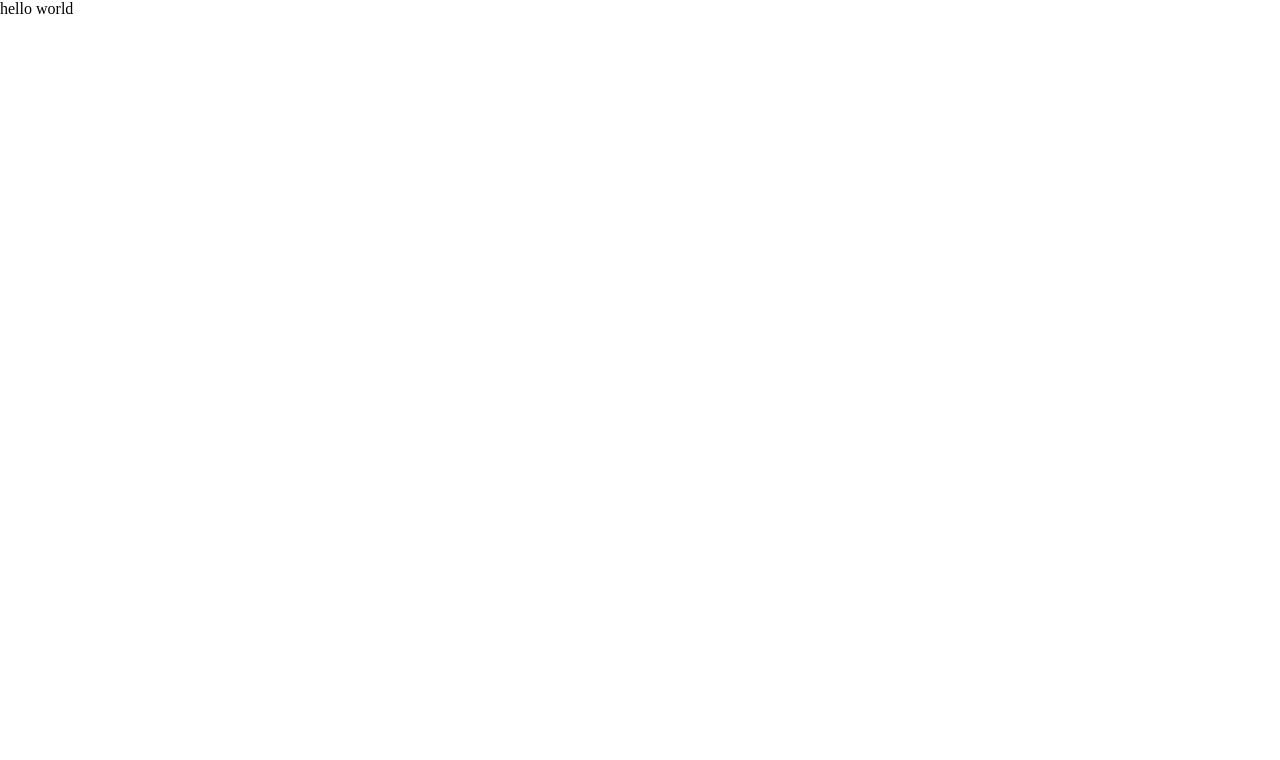
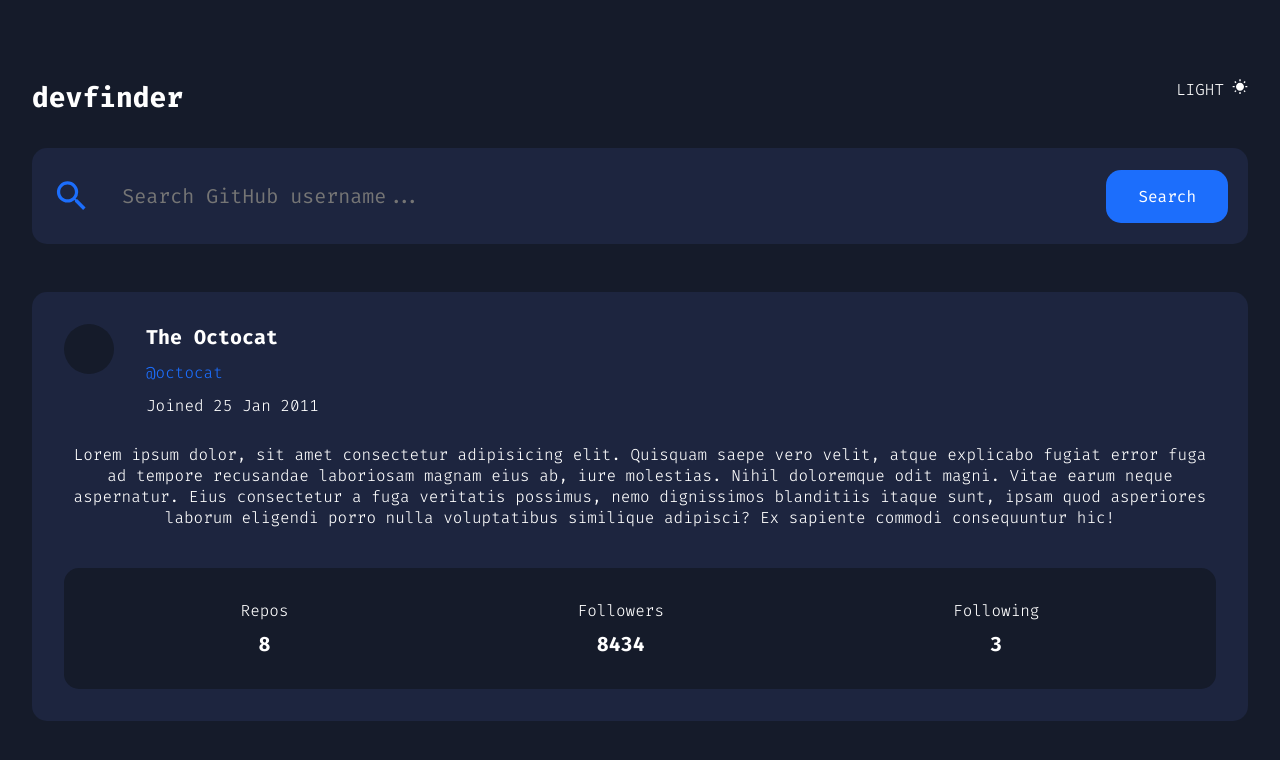
Before and after one commit to nonsoo/devfinder--app, a React (Create React App) app: page / in a window 1280 px wide. Shown: the top 760 px of the page. Built offline with nearby package versions, Linux system fonts and the light colour scheme.

Commit message:
adds profile layout

```diff
--- a/package.json
+++ b/package.json
@@ -13,6 +13,7 @@
     "axios": "^0.26.0",
     "react": "^17.0.2",
     "react-dom": "^17.0.2",
+    "react-icons": "^4.3.1",
     "react-scripts": "5.0.0",
     "typescript": "^4.5.5",
     "web-vitals": "^2.1.4"
--- a/src/App.tsx
+++ b/src/App.tsx
@@ -1,11 +1,34 @@
 import { FC } from "react";
 
+import { MdSearch, MdWbSunny } from "react-icons/md";
 import "./css/layout.css";
+
+import Profile from "./Components/Profile";
 
 const App: FC = () => {
   return (
     <div className="App">
-      <p className="test">hello world</p>
+      <div className="Wrapper">
+        <section className="Title">
+          <p className="Title__Name">devfinder</p>
+          <p className="Title__Toggle">
+            Light
+            <span>
+              <MdWbSunny />
+            </span>
+          </p>
+        </section>
+        <section className="searchBar">
+          <MdSearch className="searchBar__Icon" />
+          <input
+            type="text"
+            className="searchBar__Field"
+            placeholder="Search GitHub username..."
+          />
+          <button className="SearchBar__btn">Search</button>
+        </section>
+        <Profile />
+      </div>
     </div>
   );
 };
--- /dev/null
+++ b/src/Components/Profile.tsx
@@ -0,0 +1,42 @@
+import { FC } from "react";
+
+const Profile: FC = () => {
+  return (
+    <section className="Profile">
+      <div className="ProfileHeader">
+        <div className="Profile__Img"></div>
+        <div className="ProfileHeader__Text">
+          <p className="Profile__Name">The Octocat</p>
+          <p className="Profile__Acct">@octocat</p>
+          <span className="Profile__JoinDate">Joined 25 Jan 2011</span>
+        </div>
+      </div>
+      <p className="Profile__Descri">
+        Lorem ipsum dolor, sit amet consectetur adipisicing elit. Quisquam saepe
+        vero velit, atque explicabo fugiat error fuga ad tempore recusandae
+        laboriosam magnam eius ab, iure molestias. Nihil doloremque odit magni.
+        Vitae earum neque aspernatur. Eius consectetur a fuga veritatis
+        possimus, nemo dignissimos blanditiis itaque sunt, ipsam quod asperiores
+        laborum eligendi porro nulla voluptatibus similique adipisci? Ex
+        sapiente commodi consequuntur hic!
+      </p>
+
+      <div className="Profile__Stats">
+        <div className="Profile__StatsCon">
+          <p className="Profile__StatsTitle">Repos</p>
+          <p className="Profile__StatsStat">8</p>
+        </div>
+        <div className="Profile__StatsCon">
+          <p className="Profile__StatsTitle">Followers</p>
+          <p className="Profile__StatsStat">8434</p>
+        </div>
+        <div className="Profile__StatsCon">
+          <p className="Profile__StatsTitle">Following</p>
+          <p className="Profile__StatsStat">3</p>
+        </div>
+      </div>
+    </section>
+  );
+};
+
+export default Profile;
--- a/src/css/layout.css
+++ b/src/css/layout.css
@@ -29,4 +29,162 @@
   --col-accent-prmy: #1c6efc;
 
   --col-text-prmy: #ffffff;
+
+  /* Border Radius */
+  --borderRadius-prmy: 15px;
 }
+
+.App {
+  background-color: var(--col-background-prmy);
+  display: flex;
+  justify-content: center;
+  align-items: center;
+
+  min-height: 100vh;
+
+  font-size: var(--fs-prmy);
+  font-family: var(--ff-prmy);
+  font-weight: var(--fw-prmy);
+  color: var(--col-text-prmy);
+  padding: 2rem;
+}
+
+.Wrapper {
+  max-width: 1440px;
+  width: 100%;
+}
+
+.Title {
+  display: flex;
+  justify-content: space-between;
+}
+
+.Title__Name {
+  font-weight: var(--fw-tri);
+  font-size: var(--fs-tri);
+}
+
+.Title__Toggle {
+  text-transform: uppercase;
+}
+
+.Title__Toggle span {
+  display: inline-block;
+  margin-left: 0.5em;
+
+  font-size: 1rem;
+}
+
+.searchBar {
+  padding: 1.25em;
+  margin-top: 2em;
+
+  display: flex;
+  justify-content: space-between;
+  align-items: center;
+  gap: 1em;
+
+  background-color: var(--col-background-sec);
+
+  border-radius: var(--borderRadius-prmy);
+}
+
+.searchBar__Icon {
+  color: var(--col-accent-prmy);
+  font-size: 2.5em;
+}
+
+.searchBar__Field {
+  width: 85%;
+
+  border: none;
+  background-color: var(--col-background-sec);
+  color: var(--col-text-prmy);
+
+  font-size: var(--fs-sec);
+  font-weight: var(--fw-sec);
+  font-family: var(--ff-prmy);
+
+  padding: 0.75em;
+}
+
+.SearchBar__btn {
+  border: none;
+  padding: 1em 2em;
+
+  background-color: var(--col-accent-prmy);
+  cursor: pointer;
+  border-radius: var(--borderRadius-prmy);
+
+  color: var(--col-text-prmy);
+  font-family: var(--ff-prmy);
+  font-size: var(--fs-prmy);
+}
+
+.Profile {
+  background-color: var(--col-background-sec);
+  padding: 1em;
+  margin-top: 3em;
+  border-radius: var(--borderRadius-prmy);
+}
+
+.ProfileHeader {
+  display: flex;
+  gap: 2em;
+}
+
+.Profile__Name {
+  font-size: var(--fs-sec);
+  font-weight: var(--fw-tri);
+}
+
+.Profile__Acct {
+  margin: 0.75em 0;
+  color: var(--col-accent-prmy);
+}
+
+.Profile__Img {
+  width: 50px;
+  height: 50px;
+
+  border-radius: 50%;
+
+  background-color: var(--col-background-prmy);
+}
+
+.Profile__Descri {
+  width: 100%;
+  margin-top: 1.75em;
+
+  text-align: left;
+}
+
+.Profile__Stats {
+  background-color: var(--col-background-prmy);
+
+  border-radius: var(--borderRadius-prmy);
+  padding: 1em;
+  margin-top: 2.5em;
+  display: flex;
+  justify-content: space-around;
+}
+
+.Profile__StatsStat {
+  font-weight: var(--fw-tri);
+  font-size: var(--fs-sec);
+  text-align: center;
+  margin-top: 0.5em;
+}
+
+@media screen and (min-width: 800px) {
+  .Profile {
+    padding: 2em;
+  }
+
+  .Profile__Descri {
+    text-align: center;
+  }
+  .Profile__Stats {
+    padding: 2em;
+  }
+}
```
Also changed, not shown: 1 other file (tests, documents, lock files or other folders).
